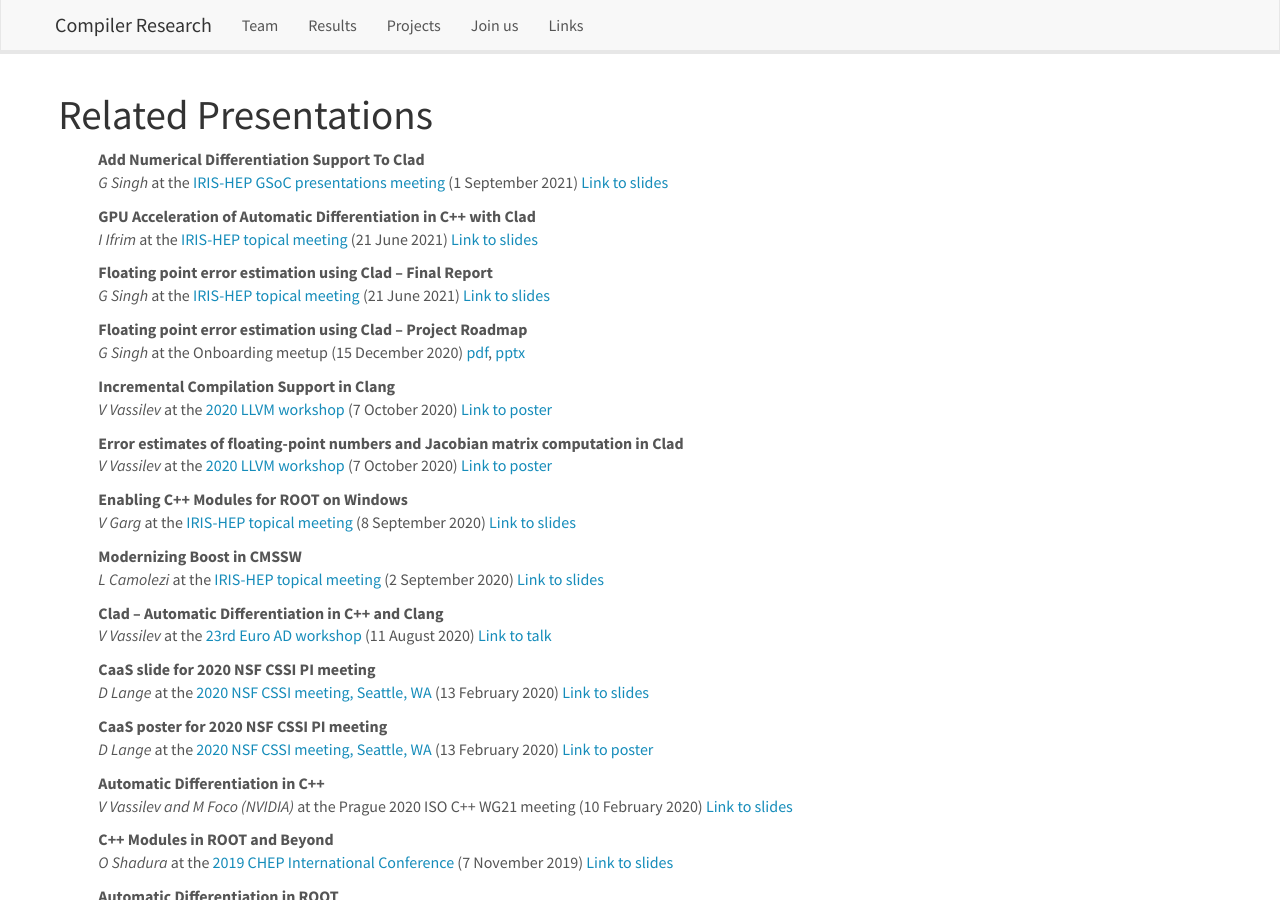
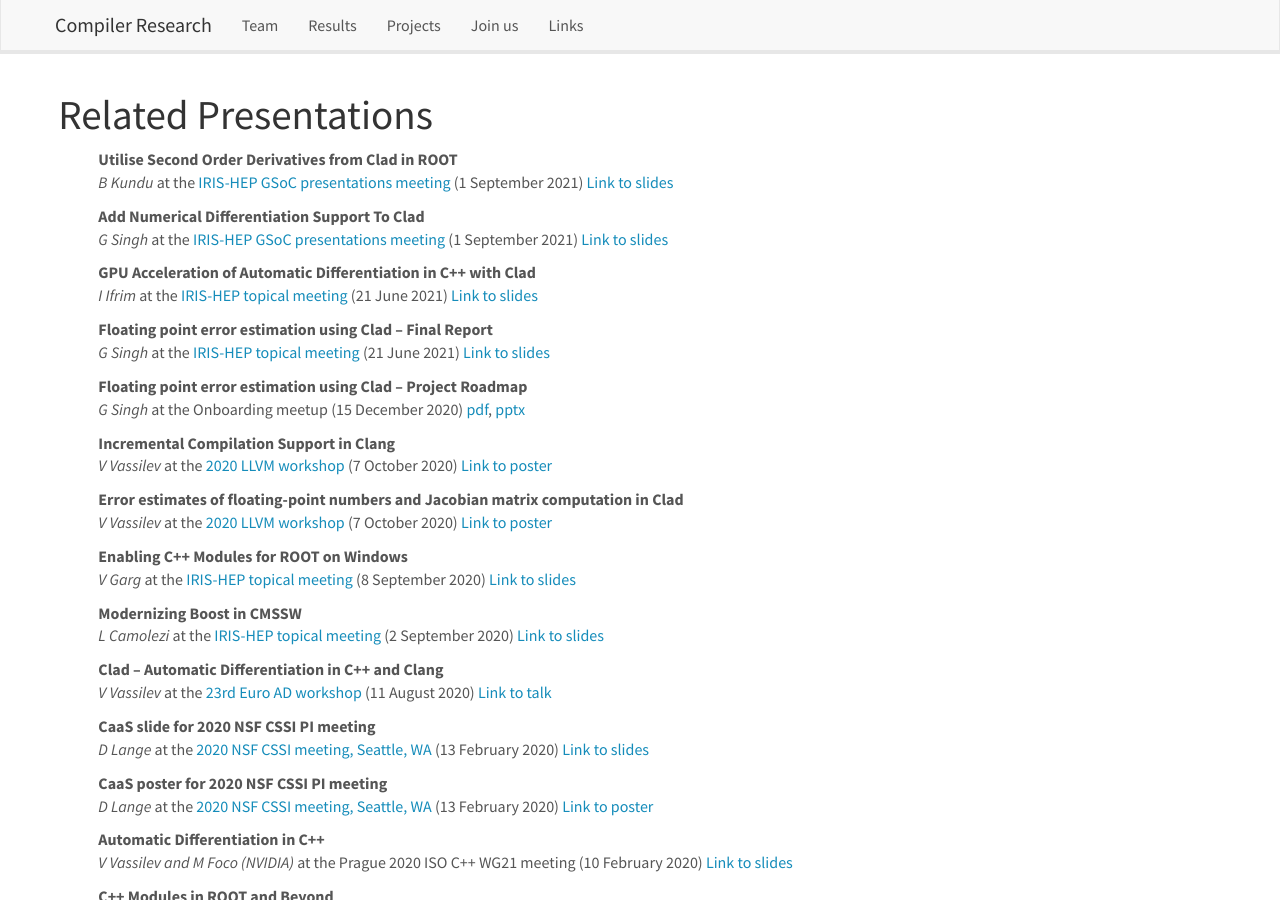
Before and after one commit to vgvassilev/clad, a Jekyll site: the page built from _pages/presentations.md, in a window 1280 px wide and 900 px high. Built offline with Jekyll 4.4.1, drawn with Linux system fonts in a browser that asks for light colours; nearby versions of some CDN libraries; a style sheet for code colours, icons or effects is not loaded.

Commit message:
Add Utilize Second Order Derivatives talk slides

```diff
--- a/_data/preslist.yml
+++ b/_data/preslist.yml
@@ -11,6 +11,13 @@
   date: 2021-06-21
   speaker: G Singh
   artifacts: "[Link to slides](https://indico.cern.ch/event/1040761/contributions/4371613/attachments/2268248/3851583/floating_point_error_est.pdf)"
+
+- title: "Utilise Second Order Derivatives from Clad in ROOT"
+  description:
+  location: "[IRIS-HEP GSoC presentations meeting](https://indico.cern.ch/event/1066812/)"
+  date: 2021-09-01
+  speaker: B Kundu
+  artifacts: "[Link to slides](https://indico.cern.ch/event/1066812/contributions/4509414/attachments/2301766/3915408/Utilize%20second%20order%20derivatives%20from%20Clad%20in%20ROOT.pdf)"
 
 - title: "GPU Acceleration of Automatic Differentiation in C++ with Clad"
   description:
```
